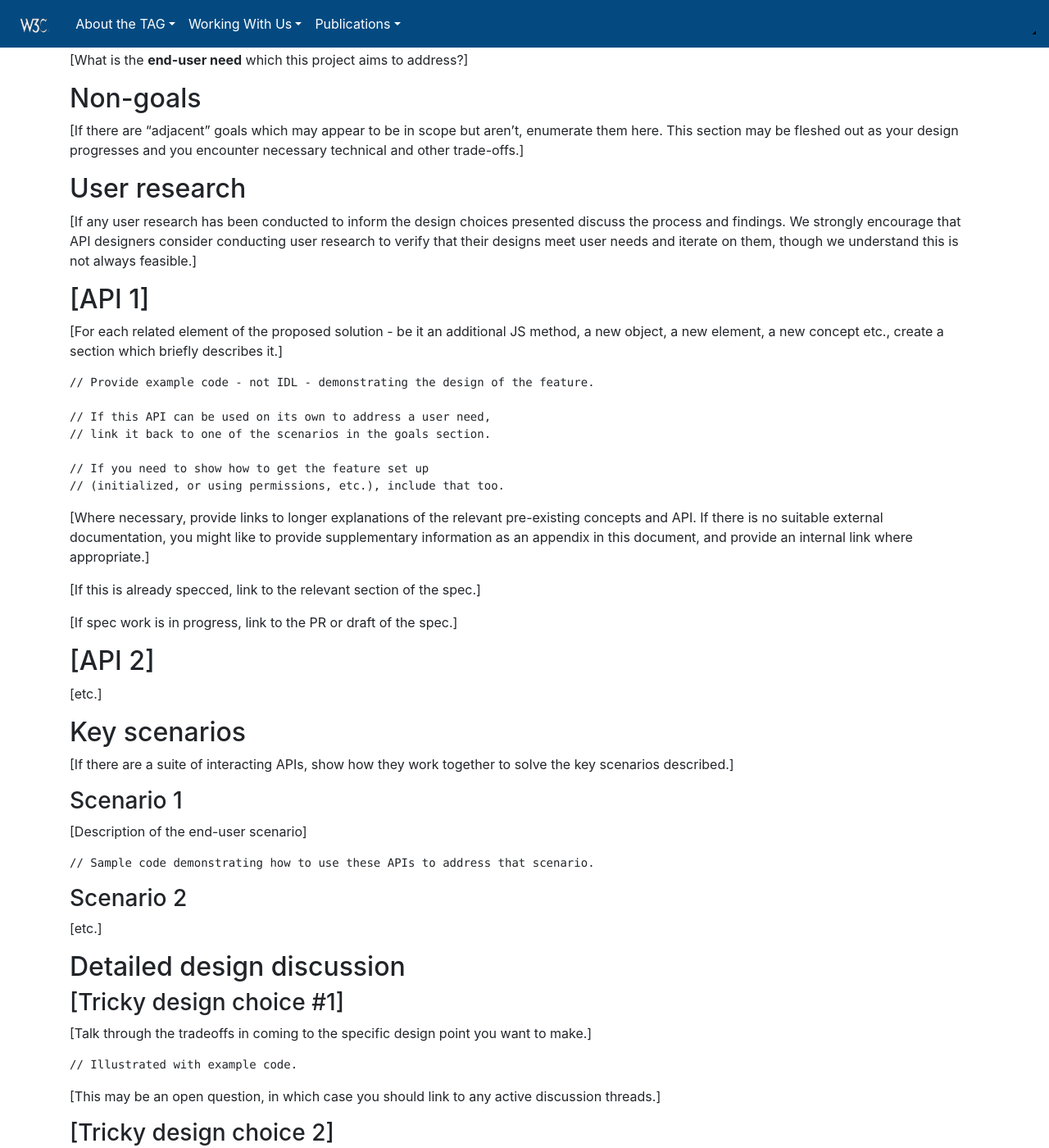
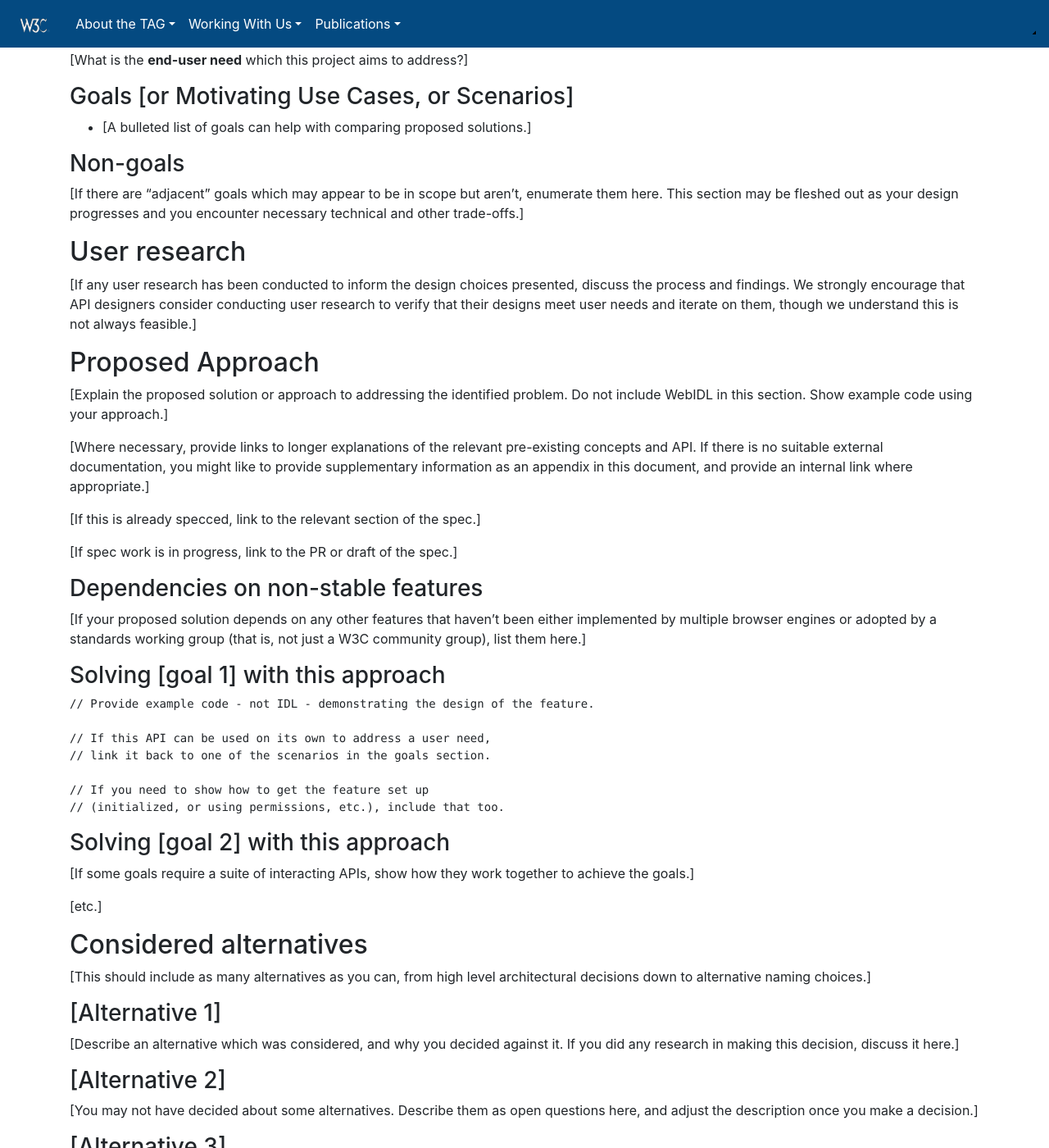
Before and after one commit to w3ctag/tag.w3.org, a Jekyll site: the page built from explainers/template.md, in a window 1280 px wide and 1400 px high, scrolled down 614 px. Shown: the whole window at 82% size. Built offline with Jekyll 4.4.1, drawn with Linux system fonts in a browser that asks for light colours; nearby versions of some CDN libraries; our own code applies the rules of GitHub Pages for plain Markdown files; library files that are not in the unit come from our copies; some of the changed text lies outside the part shown.

Commit message:
Align the explainer template with the explainer explainer. (#58)

````diff
--- a/explainers/template.md
+++ b/explainers/template.md
@@ -24,26 +24,47 @@ Explain in a few sentences what the goals of the project are,
 and a brief overview of how the solution works.
 This should be no more than 1-2 paragraphs.]
 
-## Goals [or Motivating Use Cases, or Scenarios]
+## User-Facing Problem
 
 [What is the **end-user need** which this project aims to address?]
 
-## Non-goals
+### Goals [or Motivating Use Cases, or Scenarios]
+
+- [A bulleted list of goals can help with comparing proposed solutions.]
+
+### Non-goals
 
 [If there are "adjacent" goals which may appear to be in scope but aren't,
 enumerate them here. This section may be fleshed out as your design progresses and you encounter necessary technical and other trade-offs.]
 
 ## User research
 
-[If any user research has been conducted to inform the design choices presented
+[If any user research has been conducted to inform the design choices presented,
 discuss the process and findings.
 We strongly encourage that API designers consider conducting user research to
 verify that their designs meet user needs and iterate on them,
 though we understand this is not always feasible.]
 
-## [API 1]
+## Proposed Approach
 
-[For each related element of the proposed solution - be it an additional JS method, a new object, a new element, a new concept etc., create a section which briefly describes it.]
+[Explain the proposed solution or approach to addressing the identified problem.
+Do not include WebIDL in this section.
+Show example code using your approach.]
+
+[Where necessary, provide links to longer explanations of the relevant pre-existing concepts and API.
+If there is no suitable external documentation, you might like to provide supplementary information as an appendix in this document, and provide an internal link where appropriate.]
+
+[If this is already specced, link to the relevant section of the spec.]
+
+[If spec work is in progress, link to the PR or draft of the spec.]
+
+### Dependencies on non-stable features
+
+[If your proposed solution depends on any other features that haven't been either implemented by
+multiple browser engines or adopted by a standards working group (that is, not just a W3C community
+group), list them here.]
+
+### Solving [goal 1] with this approach
 
 ```js
 // Provide example code - not IDL - demonstrating the design of the feature.
@@ -55,55 +76,11 @@ though we understand this is not always feasible.]
 // (initialized, or using permissions, etc.), include that too.
 ```
 
-[Where necessary, provide links to longer explanations of the relevant pre-existing concepts and API.
-If there is no suitable external documentation, you might like to provide supplementary information as an appendix in this document, and provide an internal link where appropriate.]
+### Solving [goal 2] with this approach
 
-[If this is already specced, link to the relevant section of the spec.]
-
-[If spec work is in progress, link to the PR or draft of the spec.]
-
-## [API 2]
+[If some goals require a suite of interacting APIs, show how they work together to achieve the goals.]
 
 [etc.]
-
-## Key scenarios
-
-[If there are a suite of interacting APIs, show how they work together to solve the key scenarios described.]
-
-### Scenario 1
-
-[Description of the end-user scenario]
-
-```js
-// Sample code demonstrating how to use these APIs to address that scenario.
-```
-
-### Scenario 2
-
-[etc.]
-
-## Detailed design discussion
-
-### [Tricky design choice #1]
-
-[Talk through the tradeoffs in coming to the specific design point you want to make.]
-
-```js
-// Illustrated with example code.
-```
-
-[This may be an open question,
-in which case you should link to any active discussion threads.]
-
-### [Tricky design choice 2]
-
-[etc.]
-
-## Dependencies on non-stable features
-
-[If your proposed solution depends on any other features that haven't been either implemented by
-multiple browser engines or adopted by a standards working group (that is, not just a W3C community
-group), list them here.]
 
 ## Considered alternatives
 
@@ -113,11 +90,22 @@ from high level architectural decisions down to alternative naming choices.]
 ### [Alternative 1]
 
 [Describe an alternative which was considered,
-and why you decided against it.]
+and why you decided against it.
+If you did any research in making this decision, discuss it here.]
 
 ### [Alternative 2]
 
+[You may not have decided about some alternatives.
+Describe them as open questions here, and adjust the description once you make a decision.]
+
+### [Alternative 3]
+
 [etc.]
+
+## Accessibility, Privacy, and Security Considerations
+
+[Highlight any accessibility, security, and privacy implications that have been taken into account
+during the design process.]
 
 ## Stakeholder Feedback / Opposition
 
````
Also changed, not shown: other parts of explainers/template.md (+2 -2 lines).
